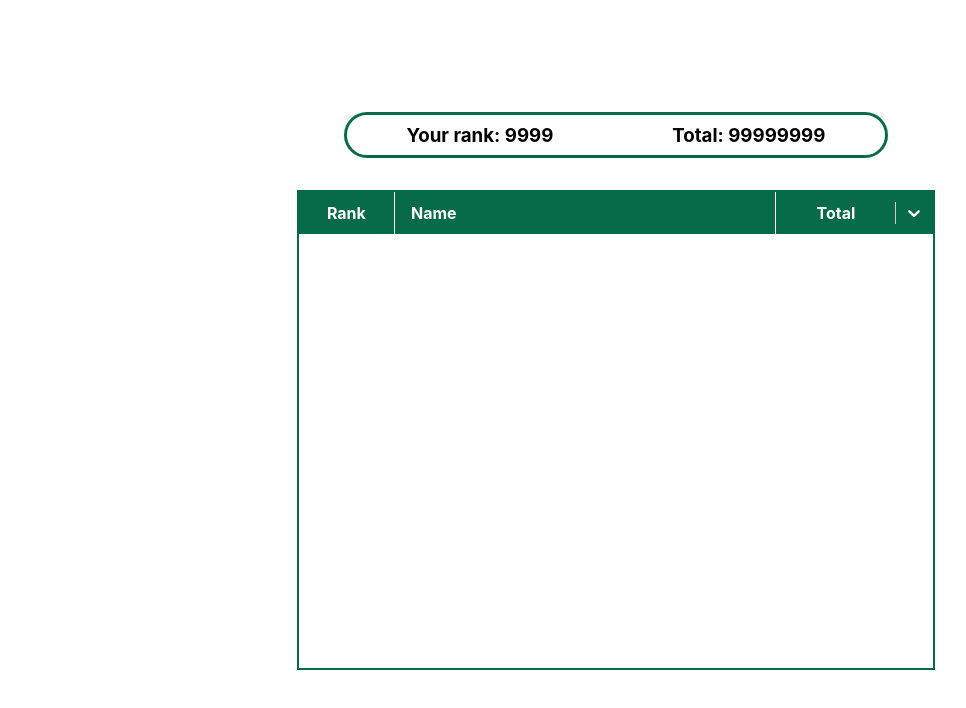
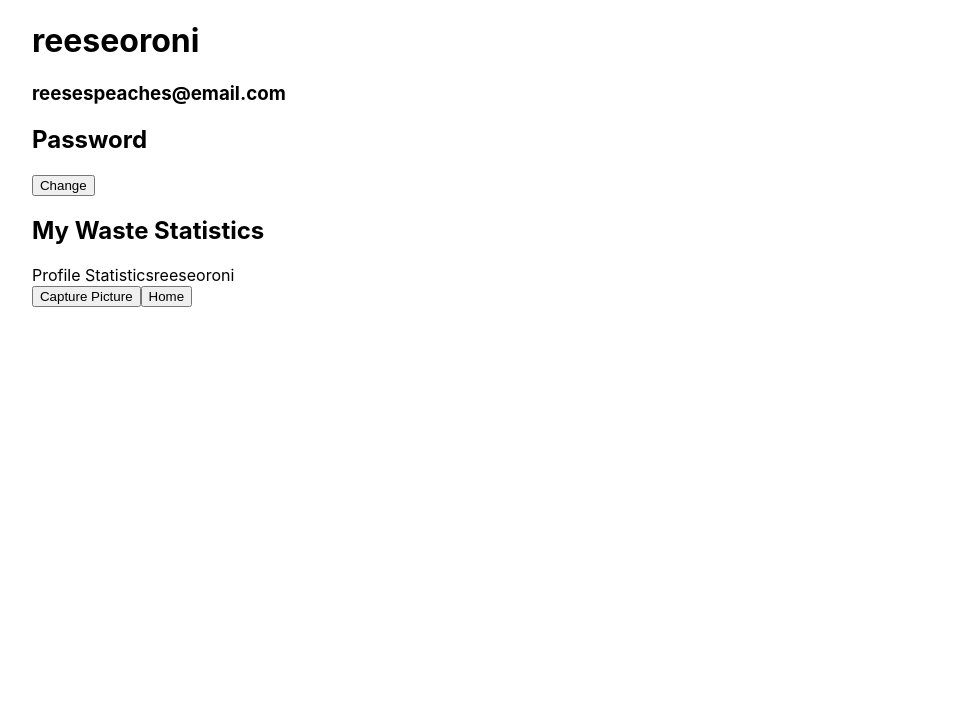
Before and after one commit to codeforsanjose/litter.ai, a React (Create React App) app in the folder client/: page /profile in a window 1280 px wide. Shown: the top 708 px of the page, without its empty margins (24-990 px from the left). Built offline with nearby package versions, Linux system fonts and the light colour scheme; no server answers.

Commit message:
Created base for the profile page

```diff
--- a/client/src/App.jsx
+++ b/client/src/App.jsx
@@ -10,6 +10,7 @@ import categoryData from './MockData/mockCategoryData';
 import LandingPage from './Components/LandingPage';
 import CameraCapture from './Components/CameraCapture';
 import Leaderboard from './Components/Leaderboard/Leaderboard';
+import Profile from './Components/Profile';
 import SuccessfulSubmission from './Components/SuccessfulSubmission/SuccessfulSubmission';
 
 export default function App() {
@@ -20,7 +21,7 @@ export default function App() {
           <Route path="/" element={<LandingPage />} />
           <Route path="/capture" element={<CameraCapture />} />
           <Route path="/leaderboard" element={<Leaderboard />} />
-          <Route path="/profile" element={<Leaderboard />} />
+          <Route path="/profile" element={<Profile />} />
           <Route path="/success" element={<SuccessfulSubmission type={categoryData.plastic} />} />
         </Routes>
       </Router>
--- a/client/src/Components/Profile.jsx
+++ b/client/src/Components/Profile.jsx
@@ -1,7 +1,27 @@
 import React from 'react';
+import { Link } from 'react-router-dom';
+import { userData, userPictureData } from '../MockData/mockUserData';
+import ProfileStatistics from './ProfileStatistics';
 
 export default function Profile() {
   return (
-    <div>This is the profile section</div>
+    <div className="profile-container">
+      <div className="profile-header">
+        <h1>{userData[0].username}</h1>
+        <h3>{userData[0].email}</h3>
+      </div>
+      <div className="profile-password">
+        <h2>Password</h2>
+        <button type="button">Change</button>
+      </div>
+      <div className="profile-statistics">
+        <h2>My Waste Statistics</h2>
+        <ProfileStatistics user={userPictureData} />
+      </div>
+      <div className="profile-buttons">
+        <Link to="/capture"><button type="button">Capture Picture</button></Link>
+        <Link to="/"><button className="button-home" type="button">Home</button></Link>
+      </div>
+    </div>
   );
 }
--- /dev/null
+++ b/client/src/Components/ProfileStatistics.jsx
@@ -0,0 +1,10 @@
+import React from 'react';
+
+export default function ProfileStatistics({ user }) {
+  return (
+    <div className="profile-container">
+      Profile Statistics
+      {user[0].username}
+    </div>
+  );
+}
--- a/client/src/MockData/mockUserData.js
+++ b/client/src/MockData/mockUserData.js
@@ -2,7 +2,7 @@ export const userPictureData = [
   {
     _id: 1,
     userID: 1,
-    username: 'Reese Ikler',
+    username: 'reeseoroni',
     pictureData: {
       paper: 1,
       cardboard: 34,
@@ -14,7 +14,7 @@ export const userPictureData = [
       other: 3,
       unknown: 9,
     },
-    totalUploads: 67
+    totalUploads: 67,
   },
   {
     _id: 2,
@@ -31,7 +31,7 @@ export const userPictureData = [
       other: 3,
       unknown: 1,
     },
-    totalUploads: 52
+    totalUploads: 52,
   },
   {
     _id: 3,
@@ -48,7 +48,7 @@ export const userPictureData = [
       other: 9,
       unknown: 3,
     },
-    totalUploads: 65
+    totalUploads: 65,
   },
   {
     _id: 4,
@@ -65,7 +65,7 @@ export const userPictureData = [
       other: 31,
       unknown: 4,
     },
-    totalUploads: 185
+    totalUploads: 185,
   },
   {
     _id: 5,
@@ -82,7 +82,7 @@ export const userPictureData = [
       other: 0,
       unknown: 2,
     },
-    totalUploads: 47
+    totalUploads: 47,
   },
   {
     _id: 6,
@@ -99,7 +99,7 @@ export const userPictureData = [
       other: 2,
       unknown: 0,
     },
-    totalUploads: 9
+    totalUploads: 9,
   },
   {
     _id: 7,
@@ -116,7 +116,7 @@ export const userPictureData = [
       other: 2,
       unknown: 3,
     },
-    totalUploads: 36
+    totalUploads: 36,
   },
   {
     _id: 8,
@@ -133,7 +133,7 @@ export const userPictureData = [
       other: 101,
       unknown: 132,
     },
-    totalUploads: 979
+    totalUploads: 979,
   },
   {
     _id: 9,
@@ -150,7 +150,7 @@ export const userPictureData = [
       other: 80,
       unknown: 22,
     },
-    totalUploads: 578
+    totalUploads: 578,
   },
   {
     _id: 10,
@@ -167,7 +167,7 @@ export const userPictureData = [
       other: 81,
       unknown: 58,
     },
-    totalUploads: 432
+    totalUploads: 432,
   },
   {
     _id: 11,
@@ -184,7 +184,7 @@ export const userPictureData = [
       other: 10,
       unknown: 3,
     },
-    totalUploads: 71
+    totalUploads: 71,
   },
   {
     _id: 12,
@@ -201,16 +201,16 @@ export const userPictureData = [
       other: 10,
       unknown: 12,
     },
-    totalUploads: 129
+    totalUploads: 129,
   },
-]
+];
 
 export const userData = [
   {
     _id: 1,
-    email: 'email@email.com',
+    email: 'reesespeaches@email.com',
     password: 'password',
-    username: 'Reese Ikler',
+    username: 'reeseoroni',
     firstName: 'Reese',
     lastName: 'Ikler',
   },
@@ -301,5 +301,5 @@ export const userData = [
     username: 'Litterton Steele',
     firstName: 'Litterton',
     lastName: 'Steele',
-  }
-]
+  },
+];
```
